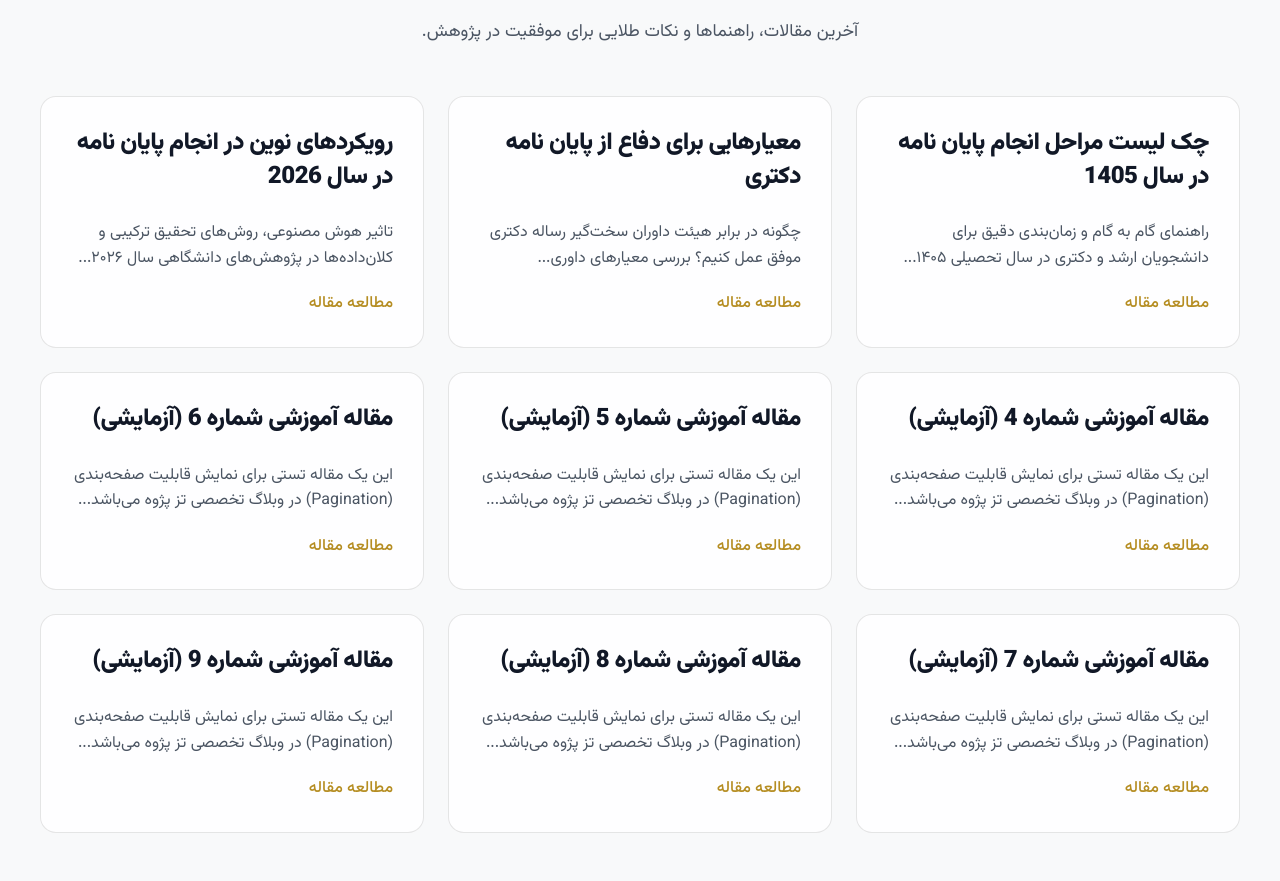
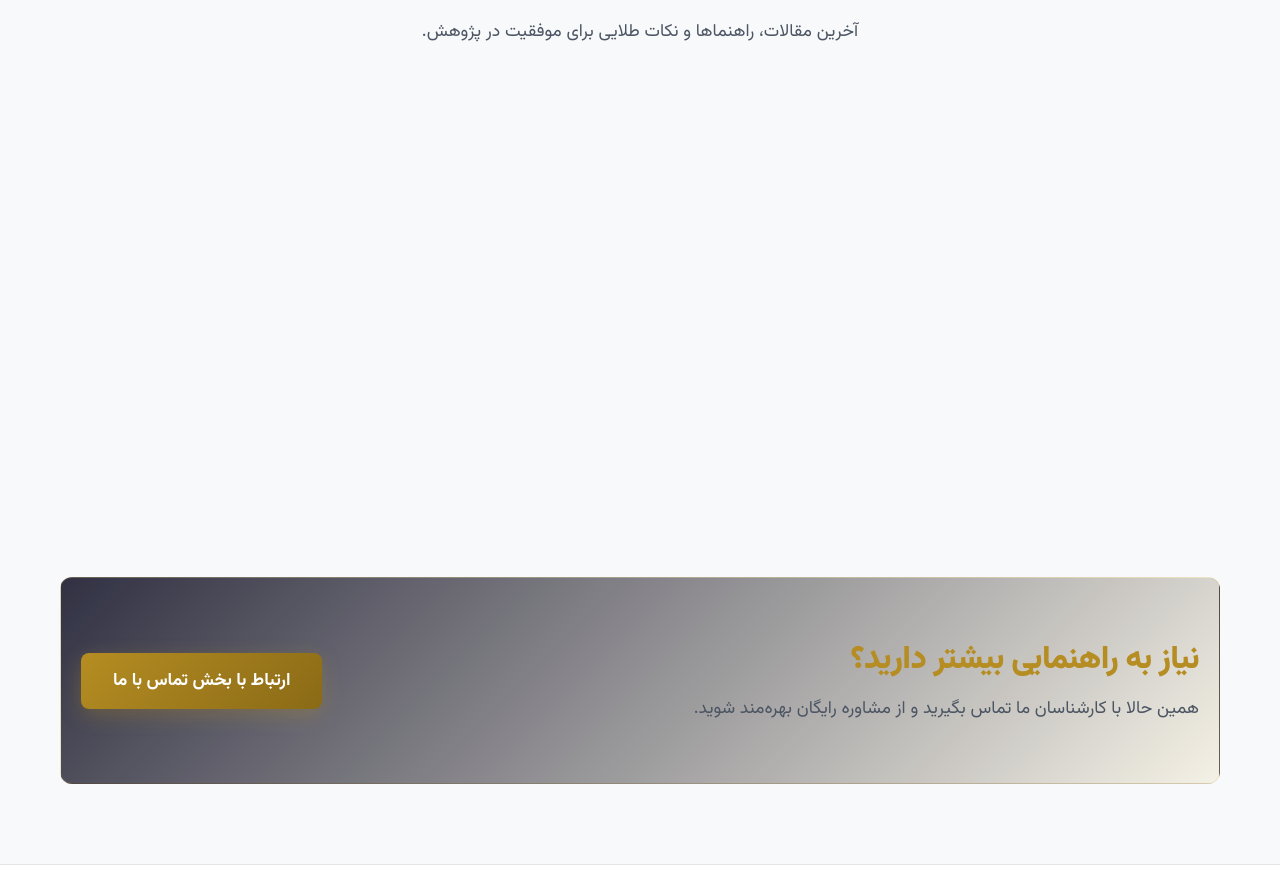
Before and after one commit to diginoron/tezpajoh-website, a Next.js app: page /blog in a window 1280 px wide. Shown: the part 190-1071 px from the top of the page. Built offline with nearby package versions, Linux system fonts and the light colour scheme.

Commit message:
fix: Remove dummy articles from blog page

```diff
--- a/src/app/blog/page.tsx
+++ b/src/app/blog/page.tsx
@@ -10,33 +10,7 @@ export const metadata: Metadata = {
 const ITEMS_PER_PAGE = 9;
 
 // دیتابیس آزمایشی مقالات
-const allArticles = [
-  {
-    id: 1,
-    title: "چک لیست مراحل انجام پایان نامه در سال 1405",
-    desc: "راهنمای گام به گام و زمان‌بندی دقیق برای دانشجویان ارشد و دکتری در سال تحصیلی ۱۴۰۵...",
-    link: "/blog/thesis-checklist-1405"
-  },
-  {
-    id: 2,
-    title: "معیارهایی برای دفاع از پایان نامه دکتری",
-    desc: "چگونه در برابر هیئت داوران سخت‌گیر رساله دکتری موفق عمل کنیم؟ بررسی معیارهای داوری...",
-    link: "/blog/phd-defense-criteria"
-  },
-  {
-    id: 3,
-    title: "رویکردهای نوین در انجام پایان نامه در سال 2026",
-    desc: "تاثیر هوش مصنوعی، روش‌های تحقیق ترکیبی و کلان‌داده‌ها در پژوهش‌های دانشگاهی سال ۲۰۲۶...",
-    link: "/blog/modern-thesis-approaches-2026"
-  },
-  // افزودن مقالات آزمایشی برای نمایش قابلیت صفحه‌بندی
-  ...Array.from({ length: 9 }).map((_, i) => ({
-    id: i + 4,
-    title: `مقاله آموزشی شماره ${i + 4} (آزمایشی)`,
-    desc: "این یک مقاله تستی برای نمایش قابلیت صفحه‌بندی (Pagination) در وبلاگ تخصصی تز پژوه می‌باشد...",
-    link: "#"
-  }))
-];
+const allArticles: any[] = [];
 
 export default async function BlogIndex({
   searchParams,
```
